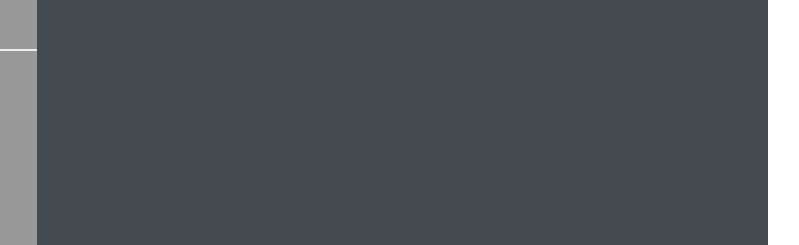
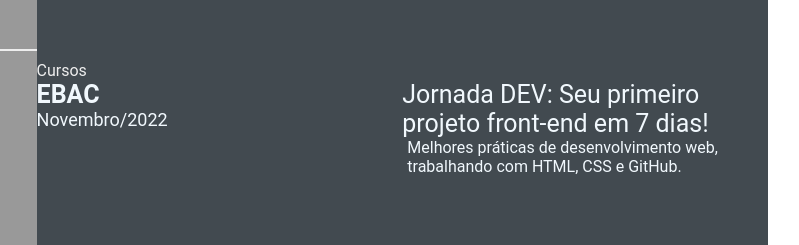
Before and after one commit to PauloRLSouza/paulorlsouza.github.io, a plain HTML site: page index.html in a window 1280 px wide. Shown: the part 339-584 px from the top of the page, 384-1183 px from the left. Drawn offline with Linux system fonts and the light colour scheme.

Commit message:
add awards

```diff
--- a/index.html
+++ b/index.html
@@ -64,6 +64,21 @@
                         </div>
                     </div>
                 </section>
+                <section class="awards gap">
+                    <div class="right-title">Cursos</div>
+                    <div class="awards-contents">
+                        <div class="awards-left">
+                            <p class="awards-company-name">EBAC</p>
+                            <p class="awards-time-period">Novembro/2022</p>
+                        </div>
+                        <div class="awards-right">
+                            <p class="awards-name">Jornada DEV: Seu primeiro projeto front-end em 7 dias!</p>
+                            <p class="awards-desc">
+                                Melhores práticas de desenvolvimento web, trabalhando com HTML, CSS e GitHub.
+                            </p>
+                        </div>
+                    </div>
+                </section>
             </section>
     </main>
 </body>
```
